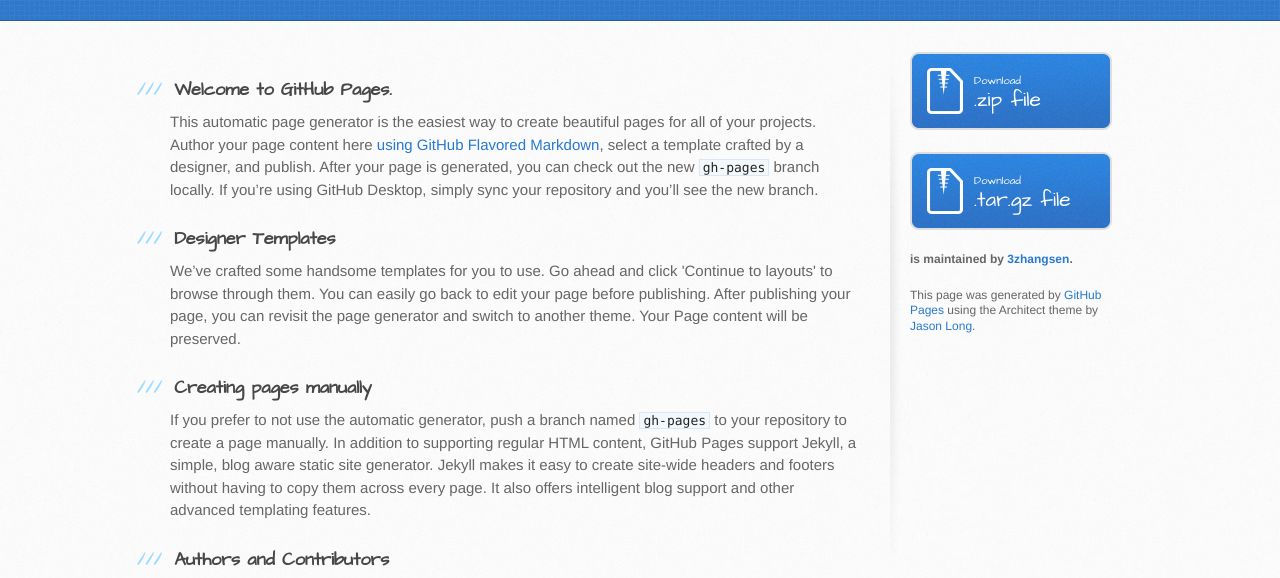
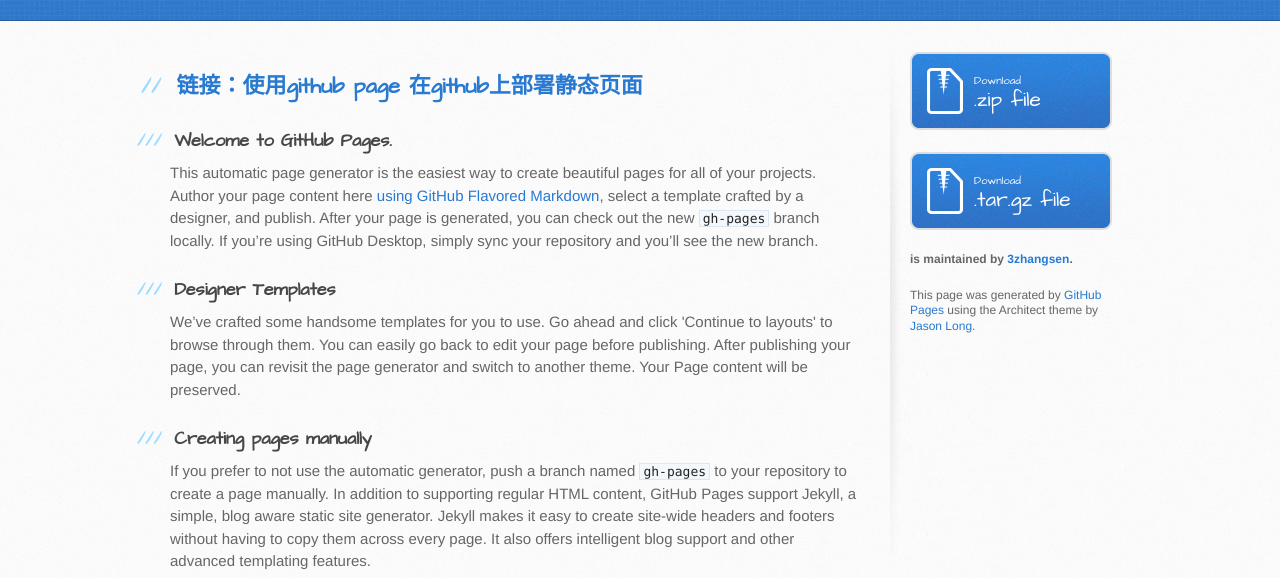
Before and after one commit to 3zhangsen/SourceLairPro, a plain HTML site: page index.html in a window 1280 px wide. Shown: the part 180-758 px from the top of the page. Drawn offline with Linux system fonts and the light colour scheme.

Commit message:
add h2 url

```diff
--- a/index.html
+++ b/index.html
@@ -28,6 +28,7 @@
     <div id="content-wrapper">
       <div class="inner clearfix">
         <section id="main-content">
+          <h2> <a href="http://segmentfault.com/a/1190000002765287" target="_blank">链接：使用github page 在github上部署静态页面</a></h2>
           <h3>
 <a id="welcome-to-github-pages" class="anchor" href="#welcome-to-github-pages" aria-hidden="true"><span class="octicon octicon-link"></span></a>Welcome to GitHub Pages.</h3>
 
```
